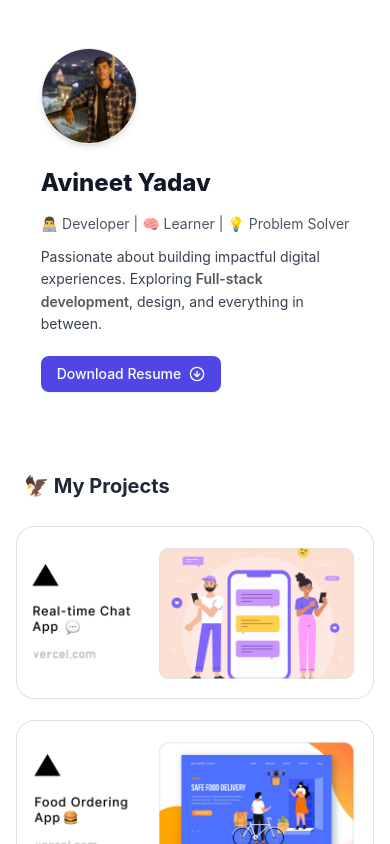
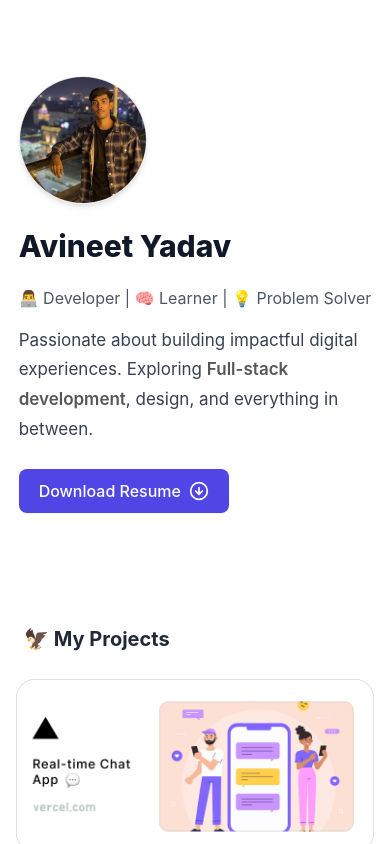
Before and after one commit to AvineetYadav/Portfolio-, a React (Vite) app: page / in a window 390 px wide. Shown: the top 844 px of the page. Built offline with nearby package versions, Linux system fonts and the light colour scheme.

Commit message:
update profile

```diff
--- a/src/components/ContactCards.tsx
+++ b/src/components/ContactCards.tsx
@@ -3,7 +3,7 @@ import { MdEmail } from "react-icons/md";
 
 const ContactCards = () => {
   return (
-   <div className="px-4 sm:px-10 pt-10 sm:pt-14 lg:pt-5 mb-5 font-sans bg-white text-gray-800 lg:w-[92%] sm:w-full ">
+   <div className="px-4 sm:px-10 pt-10 sm:pt-14 lg:pt-5 mb-5 font-sans bg-white text-gray-800 lg:w-[92%] sm:w-full  lg:mt-8">
       {/* Title */}
       <h1 className="text-xl font-bold  mb-6 flex items-center gap-2">
         📬 Got a Project? Git Request!
--- a/src/components/LocationWidget.tsx
+++ b/src/components/LocationWidget.tsx
@@ -13,7 +13,7 @@ const LocationWidget = () => {
   };
 
   return (
-    <div className="px-4 sm:px-[50px] mt-1 !pt-0 mb-2 font-sans bg-white text-gray-800 lg:w-[92%] sm:w-full">
+    <div className="px-4 sm:px-[50px] mt-1 !pt-0 mb-2 font-sans bg-white text-gray-800 lg:w-[92%] sm:w-full lg:mt-8">
       <div className="py-4 px-2 text-start">
         <h1 className="text-xl font-bold mb-2">📍 My Location</h1>
       </div>
--- a/src/components/MySocials.tsx
+++ b/src/components/MySocials.tsx
@@ -5,7 +5,7 @@ import FM01 from "../assets/Group 2.png";
 
 const MySocials = () => {
   return (
-    <div className="px-4 sm:px-10 mt-2 mb-1 font-sans cursor-pointer bg-white text-gray-800 lg:w-[92%] sm:w-full">
+    <div className="px-4 sm:px-10 mt-2 mb-1 font-sans cursor-pointer bg-white text-gray-800 lg:w-[92%] sm:w-full lg:mt-8">
       <div className="py-4 px-2 text-start">
         <h1 className="text-xl font-bold mb-2">✨ My Socials</h1>
       </div>
--- a/src/components/Profile.tsx
+++ b/src/components/Profile.tsx
@@ -3,9 +3,9 @@ import DOWNLOAD from "../assets/download-03-svgrepo-com.svg";
 
 const Profile = () => {
   return (
-    <div className="flex flex-col lg:mt-[60px] items-start justify-start min-h-auto sm:min-h-screen p-6 pb-2 sm:pb-12 sm:p-12 font-sans text-left bg-white">
+    <div className="flex flex-col mt-8 sm:mt-12 items-start justify-start min-h-auto sm:min-h-screen p-5 sm:p-12 pb-10 sm:pb-12 font-sans text-left bg-white">
       {/* Profile Image */}
-      <div className="w-24 h-24 sm:w-40 sm:h-40 lg:w-48 lg:h-48 mb-6">
+      <div className="w-32 h-32 sm:w-40 sm:h-40 lg:w-48 lg:h-48 mb-6">
         <img
           src={IMG}
           alt="Avineet Yadav Profile"
@@ -14,20 +14,20 @@ const Profile = () => {
       </div>
 
       {/* Name */}
-      <h1 className="text-2xl sm:text-5xl font-extrabold text-gray-900 mb-2 leading-tight">
+      <h1 className="text-3xl sm:text-5xl font-extrabold text-gray-900 mb-3 leading-tight">
         Avineet Yadav
       </h1>
 
       {/* Short Tagline - force single line */}
-      <p className="text-gray-600 text-sm sm:text-lg mt-2 sm:mt-[10px] whitespace-nowrap overflow-hidden text-ellipsis mb-3 sm:mb-5 max-w-full">
+      <p className="text-gray-600 text-base sm:text-lg mt-2 sm:mt-[10px] whitespace-nowrap overflow-hidden text-ellipsis mb-4 sm:mb-5 max-w-full">
         👨‍💻 Developer | 🧠 Learner | 💡 Problem Solver
       </p>
 
       {/* Personal Summary */}
-      <div className="max-w-full sm:max-w-2xl text-gray-700 text-sm sm:text-[20px] leading-[1.6] sm:leading-[1.8] mb-5 sm:mb-8">
+      <div className="max-w-full sm:max-w-2xl text-gray-700 text-[17px] sm:text-[20px] leading-[1.75] sm:leading-[1.8] mb-6 sm:mb-8">
         <p>
-          Passionate about building impactful digital experiences. Exploring{' '}
-          <span style={{ color: '#565656', fontWeight: 600 }}>
+          Passionate about building impactful digital experiences. Exploring{" "}
+          <span style={{ color: "#565656", fontWeight: 600 }}>
             Full-stack development
           </span>
           , design, and everything in between.
@@ -39,10 +39,10 @@ const Profile = () => {
         href="https://drive.google.com/file/d/1wpS5ki-cbAbDS7jJIhYzmC_MzGvNm1LG/view"
         target="_blank"
         rel="noopener noreferrer"
-        className="inline-flex items-center bg-indigo-600 hover:bg-indigo-700 text-white px-4 py-2 sm:px-6 sm:py-3 rounded-lg transition duration-300 shadow-sm"
+        className="inline-flex items-center bg-indigo-600 hover:bg-indigo-700 text-white px-5 py-2.5 sm:px-6 sm:py-3 rounded-lg transition duration-300 shadow-sm"
       >
-        <span className="text-sm sm:text-base font-medium">Download Resume</span>
-        <img src={DOWNLOAD} alt="Download" className="w-4 h-4 sm:w-5 sm:h-5 ml-2" />
+        <span className="text-base sm:text-base font-medium">Download Resume</span>
+        <img src={DOWNLOAD} alt="Download" className="w-5 h-5 sm:w-5 sm:h-5 ml-2" />
       </a>
     </div>
   );
```
